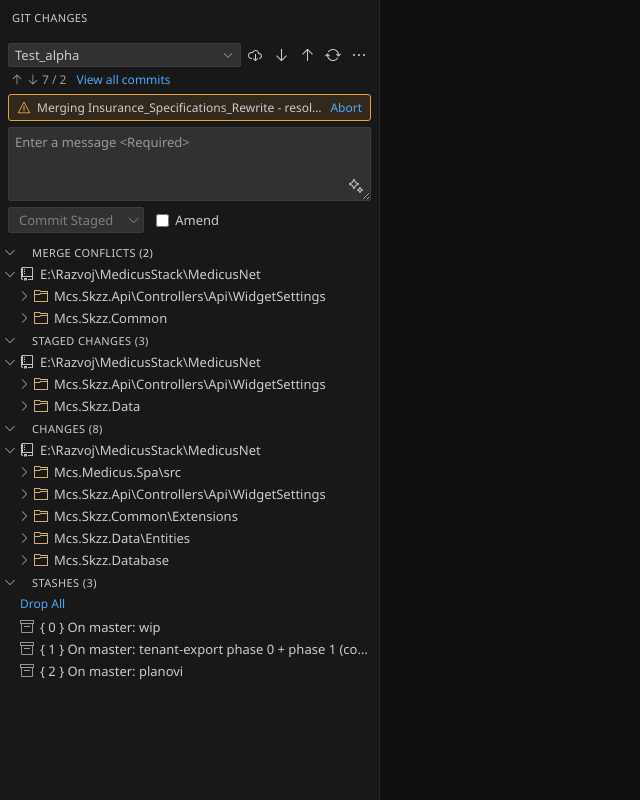
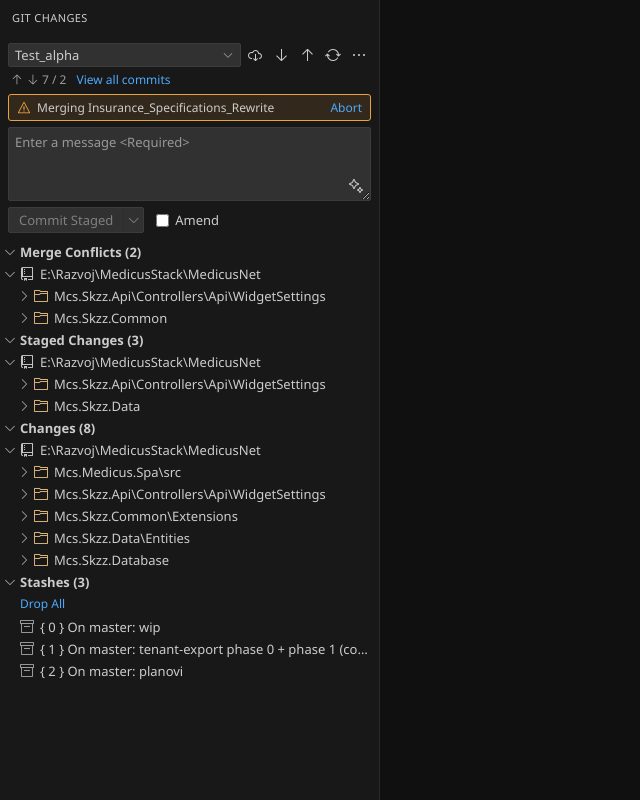
Before and after one commit to franjom/VSCodeGitStyle, a website: page dev/preview.html in a window 1280 px wide. Shown: the whole page, without its empty margins (0-640 px from the left). Drawn offline with Linux system fonts and the light colour scheme.

Commit message:
Stop the preview harness restyling section headers, and trim the banner
The harness uppercased its own title bar with "#frame .title", a descendant
selector that also caught every section header inside the frame, so the preview
showed MERGE CONFLICTS where the extension shows Merge Conflicts. Scoped to the
frame's own child.

The banner repeated the conflict count that the Merge Conflicts header already
carries, which was the only thing making it too long for a sidebar; the branch
name was being truncated instead. The count moves to the tooltip.

```diff
--- a/dev/preview.html
+++ b/dev/preview.html
@@ -71,7 +71,7 @@
     background: var(--vscode-sideBar-background);
   }
 
-  #frame .title {
+  #frame > .title {
     flex: 0 0 auto;
     height: 35px;
     display: flex;
--- a/media/main.css
+++ b/media/main.css
@@ -557,7 +557,13 @@ body {
 
 .op-banner .text {
   flex: 1 1 auto;
+  min-width: 0;
   overflow: hidden;
   text-overflow: ellipsis;
   white-space: nowrap;
 }
+
+.op-banner .ready {
+  flex: 0 0 auto;
+  color: var(--vsg-muted);
+}
--- a/media/main.js
+++ b/media/main.js
@@ -262,11 +262,17 @@
     const banner = el('div', 'op-banner' + (active.conflicts.length ? ' blocked' : ''));
     banner.appendChild(icon(active.conflicts.length ? 'warning' : 'git-merge'));
 
-    const label = (OPERATION_LABELS[op.kind] || op.kind) + ' ' + (op.ref || '');
-    const text = active.conflicts.length
+    // The count lives in the Merge Conflicts header already; repeating it here
+    // only made the line too long for a sidebar and truncated the branch name.
+    const label = ((OPERATION_LABELS[op.kind] || op.kind) + ' ' + (op.ref || '')).trim();
+    const text = el('span', 'text', label);
+    text.title = active.conflicts.length
       ? label + ' - resolve ' + active.conflicts.length + ' conflict(s) to continue'
       : label + ' - conflicts resolved, ready to commit';
-    banner.appendChild(el('span', 'text', text.trim()));
+    banner.appendChild(text);
+    if (!active.conflicts.length) {
+      banner.appendChild(el('span', 'ready', 'ready to commit'));
+    }
 
     banner.appendChild(
       link('Abort', function () {
```
